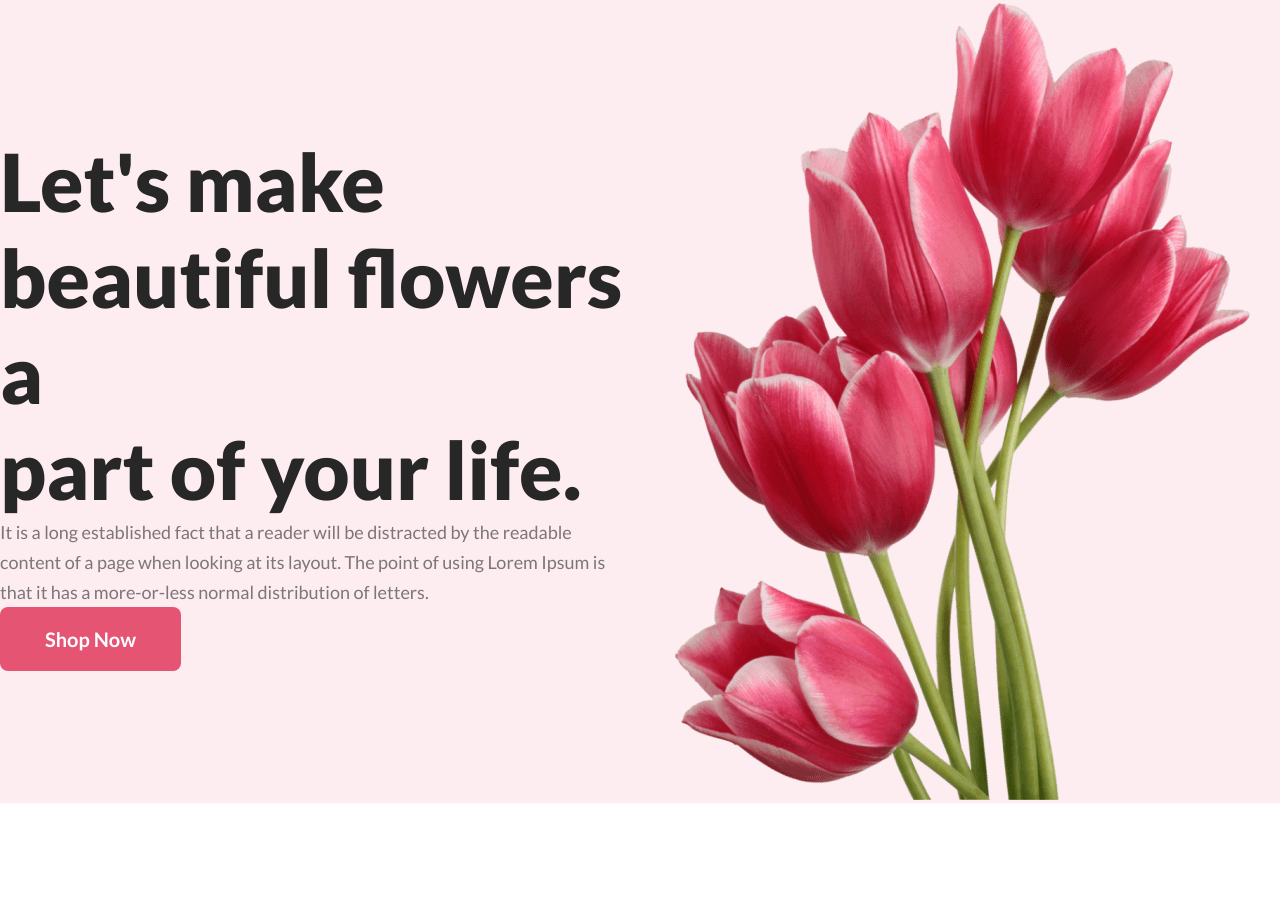
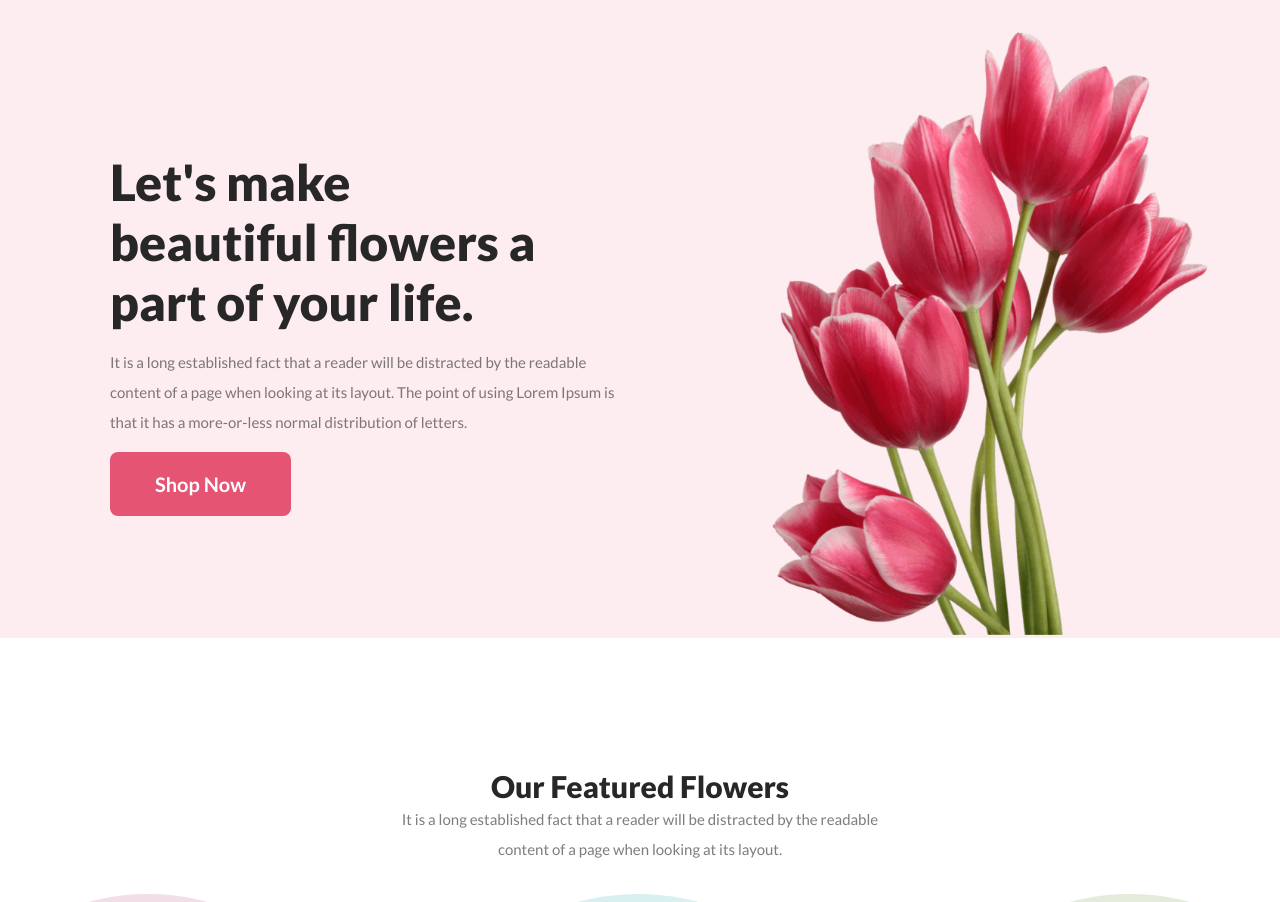
Before and after one commit to TahsinAhammed10/flower-shop-assignment, a plain HTML site: page index.html in a window 1280 px wide. Shown: the top 902 px of the page. Drawn offline with Linux system fonts and the light colour scheme.

Commit message:
some updates 1

```diff
--- a/style.css
+++ b/style.css
@@ -9,7 +9,7 @@ main section {
 }
 .description {
     color: rgba(39, 39, 39, 0.60);
-    font-size: 18px;
+    font-size: 15px;
     font-weight: 400;
     line-height: 30px;
 }
@@ -25,7 +25,7 @@ main section {
 }
 .title {
     color: #272727;
-    font-size: 40px;
+    font-size: 30px;
     font-weight: 800;
 }
 
@@ -35,17 +35,33 @@ main section {
     align-items: center;
     justify-content: space-between;
     background-color: rgba(229, 84, 115, 0.10);
-    padding: px 0px 0px;
+    padding: 30px 30px 0px 30px;
 }
 .welcomeMain .welcomeTitle {
     color: #272727;
-    font-size: 80px;
+    font-size: 50px;
     font-weight: 800;
+}
+.welcomeLeft{
+    padding: 0px 80px 0px;
+}
+.welcomeTitle{
+    padding-bottom: 15px;
+}
+.welcomeMain .description{
+    padding-bottom: 15px;
+}
+.welcomeMain .welcomeImage{
+    width: 480px;
+    padding-right: 20px;
 }
 
 /* featured section starts */
 .featuredFlowersTop {
     text-align: center;
+}
+.featuredFlowersTop .description{
+    padding-bottom: 30px;
 }
 .flowersContainer {
     display: flex;
@@ -86,7 +102,6 @@ main section {
 }
 .offerLeft {
     text-align: center;
-
 }
 
 
@@ -143,6 +158,16 @@ main section {
     background-position: center;
     background-repeat: no-repeat;
 }
+.dealsTop{
+    padding: 160px 0px 0px;
+}
+.dealsForm{
+
+}
+
+
+
+
 
 /* footer section starts */
 .endMain {
```
Also changed, not shown: index.html (+0 -29 lines).
